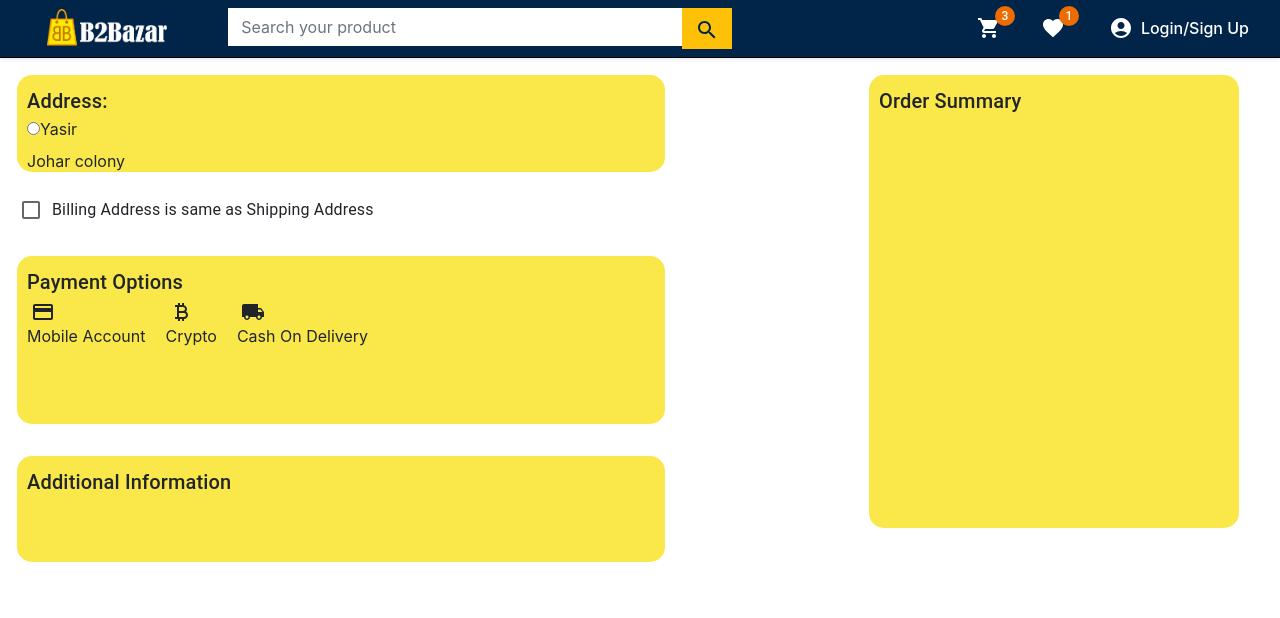
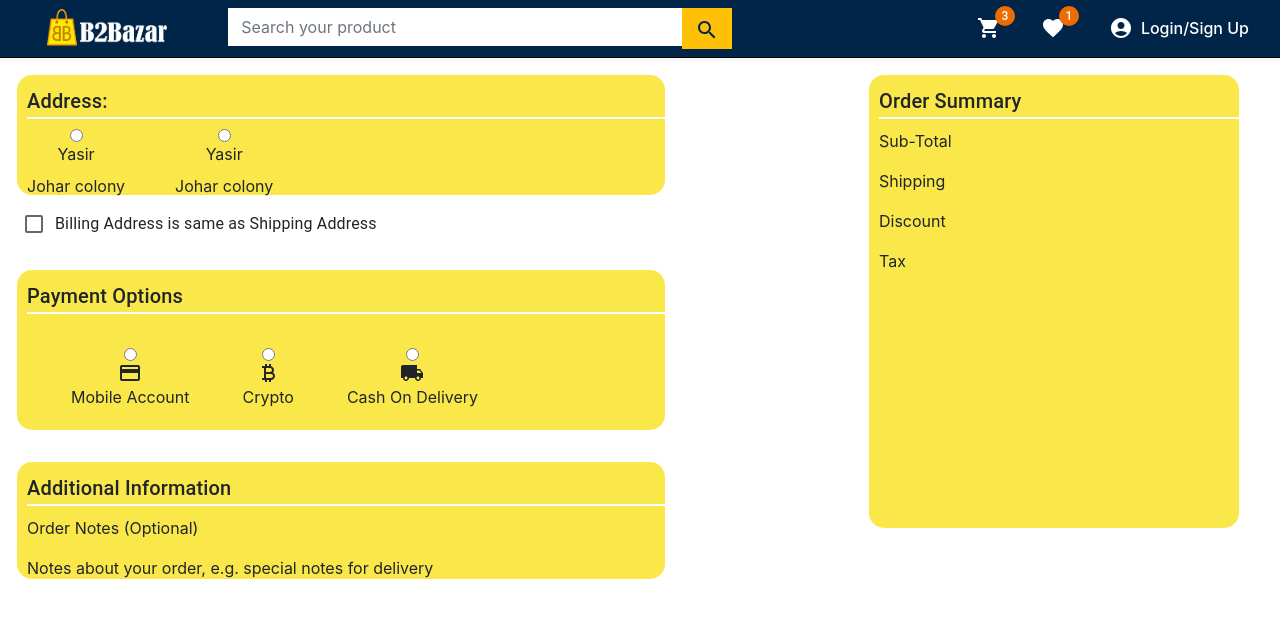
Before and after one commit to yasirsardar99/B2Bazar, a React (Create React App) app in the folder frontend/: page /add-to-cart in a window 1280 px wide. Shown: the top 618 px of the page. Built offline with nearby package versions, Linux system fonts and the light colour scheme.

Commit message:
WORK ON CART IS ALMOST DONE

```diff
--- a/frontend/src/Components/OrderSummary.jsx
+++ b/frontend/src/Components/OrderSummary.jsx
@@ -19,18 +19,49 @@ const OrderSummary = () => {
         {/* ADDRESS BOX */}
         <Box className="address-box">
           <Typography variant="h6">Address:</Typography>
+          <div
+            style={{
+              width: "638px",
+              height: "0px",
+              border: "1px solid white",
+              marginBottom: "10px",
+              meginleft: "1px",
+            }}
+          ></div>
+          <div
+            style={{
+              display: "flex",
+              flexDirection: "row",
+            }}
+          >
+            <div>
+              <il
+                style={{
+                  display: "flex",
+                  flexDirection: "column",
+                  alignItems: "center",
+                }}
+              >
+                <input type="radio" value="" id="yasir" name="person" />
+                <label for="yasir">Yasir</label>
+                <p>Johar colony</p>
+              </il>
+            </div>
 
-          <div>
-            <il>
-              <input type="radio" value="" id="yasir" name="person" />
-              <label for="yasir">Yasir</label>
-              <p>Johar colony</p>
-            </il>
-
-            {/* <il>
-              <input type="radio" value="" id="fahad" name="person" />
-              <label for="fahad">Fahad</label>
-            </il> */}
+            <div>
+              <il
+                style={{
+                  display: "flex",
+                  flexDirection: "column",
+                  alignItems: "center",
+                  marginLeft: "50px",
+                }}
+              >
+                <input type="radio" value="" id="yasir" name="person" />
+                <label for="yasir">Yasir</label>
+                <p>Johar colony</p>
+              </il>
+            </div>
           </div>
         </Box>
 
@@ -46,34 +77,78 @@ const OrderSummary = () => {
             control={<Checkbox />}
             label="Billing Address is same as Shipping Address"
             labelPlacement="end"
-            style={{ marginLeft: 10 }}
+            style={{ marginLeft: 13, marginTop: -9 }}
           />
         </div>
 
         {/* PAYMENT OPTION BOX */}
         <Box className="payment-options-box">
           <Typography variant="h6">Payment Options</Typography>
+          <div
+            style={{
+              width: "638px",
+              height: "0px",
+              border: "1px solid white",
+              marginBottom: "10px",
+            }}
+          ></div>
 
-          <div style={{ display: "flex", alignItems: "center" }}>
-            <div style={{ marginRight: "20px" }}>
+          <div
+            style={{
+              display: "flex",
+              padding: "24px",
+              align: "flex-start",
+              gap: "3px",
+            }}
+          >
+            <div
+              style={{
+                display: "flex",
+                flexDirection: "column",
+                alignItems: "center",
+                marginRight: "50px",
+                marginLeft: "20px",
+              }}
+            >
+              <input type="radio" value="" id="Mobile Account" name="person" />
               <Badge badgeContent={0} color="warning">
                 <PaymentIcon className="mx-1" />
               </Badge>
-              <p>Mobile Account</p>
+              <p style={{ margin: "0" }}>Mobile Account</p>
             </div>
 
-            <div style={{ marginRight: "20px" }}>
+            <div
+              style={{
+                display: "flex",
+                flexDirection: "column",
+                alignItems: "center",
+                marginRight: "50px",
+              }}
+            >
+              <input type="radio" value="" id="Crypto" name="person" />
               <Badge badgeContent={0} color="warning">
                 <CurrencyBitcoinIcon className="mx-1" />
               </Badge>
-              <p>Crypto</p>
+              <p style={{ margin: "0" }}>Crypto</p>
             </div>
 
-            <div>
+            <div
+              style={{
+                display: "flex",
+                flexDirection: "column",
+                alignItems: "center",
+              }}
+            >
+              <input
+                type="radio"
+                value=""
+                id="Cash On Delivery"
+                name="person"
+              />
               <Badge badgeContent={0} color="warning">
                 <LocalShippingIcon className="mx-1" />
               </Badge>
-              <p>Cash On Delivery</p>
+              <p style={{ margin: "0" }}>Cash On Delivery</p>
             </div>
           </div>
         </Box>
@@ -81,6 +156,16 @@ const OrderSummary = () => {
         {/* ADDITIONAL INFORMATION */}
         <Box className="Additional-Information">
           <Typography variant="h6">Additional Information</Typography>
+          <div
+            style={{
+              width: "638px",
+              height: "0px",
+              border: "1px solid white",
+              marginBottom: "10px",
+            }}
+          ></div>
+          <p>Order Notes (Optional)</p>
+          <p>Notes about your order, e.g. special notes for delivery</p>
         </Box>
       </div>
 
@@ -88,6 +173,18 @@ const OrderSummary = () => {
       <div style={{ flex: 1, marginLeft: "170px" }}>
         <Box className="Order-Summary">
           <Typography variant="h6">Order Summary</Typography>
+          <div
+            style={{
+              width: "360px",
+              height: "0px",
+              border: "1px solid white",
+              marginBottom: "10px",
+            }}
+          ></div>
+          <p>Sub-Total</p>
+          <p>Shipping</p>
+          <p>Discount</p>
+          <p>Tax</p>
         </Box>
       </div>
     </div>
--- a/frontend/src/Style/OrderSummary.css
+++ b/frontend/src/Style/OrderSummary.css
@@ -1,6 +1,6 @@
 .address-box {
   width: 678px;
-  height: 127px;
+  height: 150px;
   background-color: rgb(250, 232, 75);
   border: 15px solid white;
   padding: 10px;
@@ -10,7 +10,7 @@
 
 .payment-options-box {
   width: 678px;
-  height: 198px;
+  height: 190px;
   background-color: rgb(250, 232, 75);
   border: 15px solid white;
   padding: 10px;
@@ -20,7 +20,7 @@
 
 .Additional-Information {
   width: 678px;
-  height: 136px;
+  height: 147px;
   background-color: rgb(250, 232, 75);
   border: 15px solid white;
   padding: 10px;
```
Also changed, not shown: frontend/src/Pages/NavbarOfCart.jsx (+0 -52 lines).
